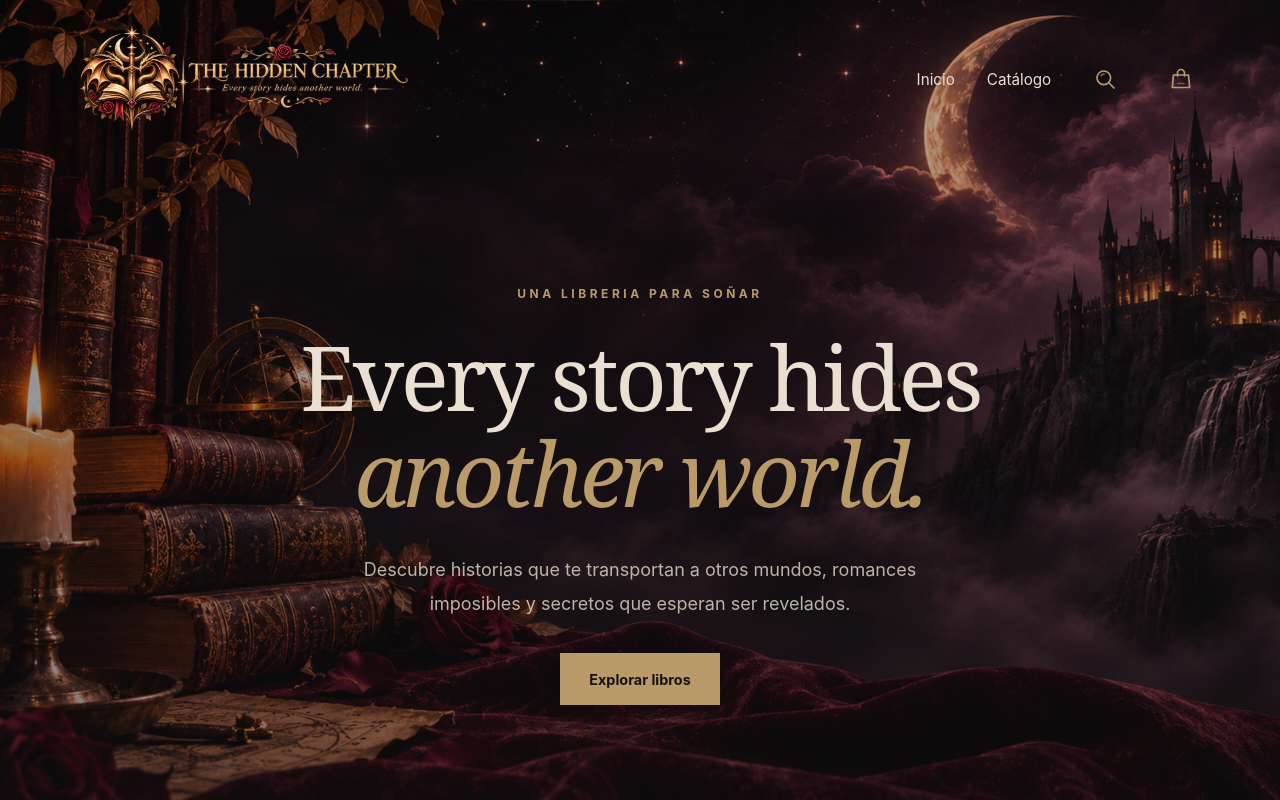
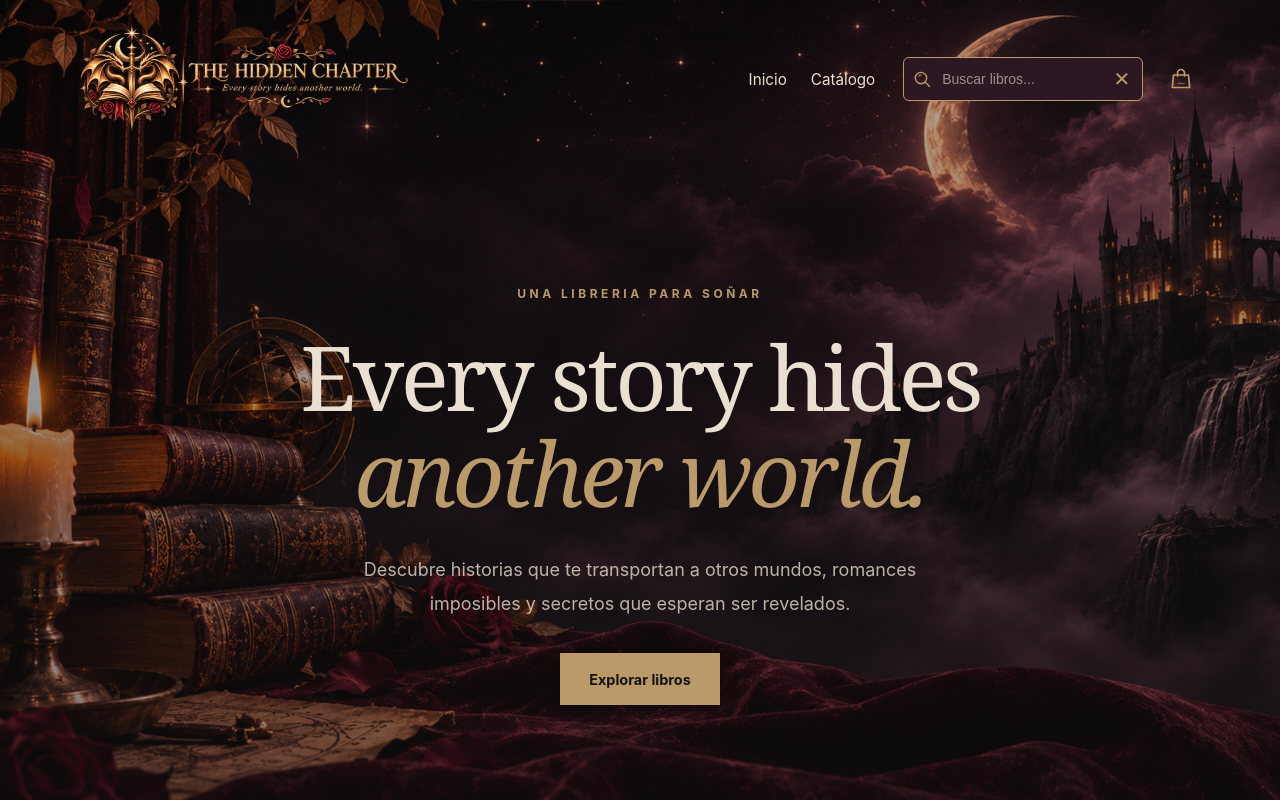
Before and after one commit to Sofia20092003/Ejercicio-React-1ev, a React (Vite) app: page / in a window 1280 px wide. Both pictures are taken after a click on the button "Buscar libros". Shown: the top 800 px of the page. Built offline with nearby package versions, Linux system fonts and the light colour scheme.

Commit message:
Arreglando la busqueda en el header
Replace the temporary search message with an inline search that filters books by title and description, displays up to four results, and supports closing with Escape.

```diff
--- a/src/App.css
+++ b/src/App.css
@@ -276,27 +276,166 @@
   outline-offset: 0.25rem;
 }
 
-/* MENSAJE TEMPORAL DEL BUSCADOR */
+/* NAVEGACIÓN CON BUSCADOR EXPANDIBLE */
 
-.search-preview {
-  position: absolute;
-  top: 100%;
-  right: 6%;
-  z-index: 10;
-  padding: 1.5rem;
-  border: 0.0625rem solid var(--color-gold);
-  border-radius: 0.5rem;
-  background-color: var(--color-plum);
-  color: var(--color-ivory);
+.navigation {
+  display: flex;
+  align-items: center;
+  justify-content: flex-end;
+  gap: 1rem;
 }
 
-.search-preview p {
+.nav-links {
+  display: flex;
+  align-items: center;
+  gap: 2rem;
+  white-space: nowrap;
+  transition:
+    transform 0.4s ease,
+    gap 0.4s ease;
+}
+
+.navigation.search-open .nav-links {
+  transform: translateX(-0.75rem);
+  gap: 1.5rem;
+}
+
+.nav-search {
+  position: relative;
+  display: flex;
+  align-items: center;
+  width: 2.75rem;
+  min-width: 2.75rem;
+  transition: width 0.4s ease;
+}
+
+.navigation.search-open .nav-search {
+  width: 15rem;
+}
+
+.nav-search-expanded,
+.inline-search {
+  width: 100%;
+  min-width: 0;
+}
+
+.inline-search-field {
+  display: flex;
+  align-items: center;
+  gap: 0.5rem;
+  width: 100%;
+  min-height: 2.75rem;
+  padding: 0.25rem 0.5rem;
+  border: 0.0625rem solid var(--color-gold);
+  border-radius: 0.375rem;
+  background-color: var(--color-plum);
+}
+
+.inline-search-icon {
+  width: 1.25rem;
+  height: 1.25rem;
+  flex-shrink: 0;
+}
+
+.inline-search-field input {
+  width: 100%;
+  min-width: 0;
+  border: none;
+  outline: none;
+  background: transparent;
+  color: var(--color-ivory);
+  font-size: 0.875rem;
+}
+
+.inline-search-field input::placeholder {
+  color: rgb(234 224 210 / 60%);
+}
+
+.inline-search-field input::-webkit-search-cancel-button {
+  display: none;
+}
+
+.search-close {
+  flex-shrink: 0;
+  padding: 0.25rem;
+  border: none;
+  background: transparent;
+  color: var(--color-gold);
+  font-size: 1.25rem;
+  cursor: pointer;
+}
+
+/* RESULTADOS COMPACTOS */
+
+.inline-search-results {
+  position: absolute;
+  top: calc(100% + 0.75rem);
+  right: 0;
+  z-index: 100;
+  width: min(22rem, 85vw);
+  max-height: 20rem;
+  overflow-y: auto;
+  padding: 0.5rem;
+  border: 0.0625rem solid rgb(185 154 104 / 50%);
+  border-radius: 0.5rem;
+  background-color: rgb(45 23 34 / 97%);
+  box-shadow: 0 1rem 2rem rgb(0 0 0 / 35%);
+}
+
+.inline-search-result {
+  display: flex;
+  align-items: center;
+  gap: 0.75rem;
+  padding: 0.5rem;
+  border-radius: 0.375rem;
+}
+
+.inline-search-result + .inline-search-result {
+  border-top: 0.0625rem solid rgb(185 154 104 / 15%);
+}
+
+.inline-search-result img {
+  width: 2.25rem;
+  height: 3.25rem;
+  flex-shrink: 0;
+  object-fit: cover;
+  border-radius: 0.2rem;
+}
+
+.result-title {
   margin: 0;
+  color: var(--color-ivory);
+  font-size: 0.8rem;
+  font-weight: 600;
 }
+
+.result-author {
+  margin: 0.25rem 0 0;
+  color: var(--color-gold);
+  font-size: 0.7rem;
+}
+
+.search-empty {
+  margin: 0;
+  padding: 0.75rem;
+  color: var(--color-ivory);
+  font-size: 0.8rem;
+}
+
 
 @media (max-width: 30rem){
   .brand-logo{
     width: min(17rem, 80vw);
+  }
+
+  .navigation {
+    width: 100%;
+    justify-content: center;
+    flex-wrap: wrap;
+  }
+
+  .navigation.search-open .nav-search {
+    width: min(12rem, 48vw);
   }
 }
 
@@ -307,9 +446,21 @@
     padding: 1.5rem 5%;
   }
 
-  .navigation{
-    justify-content: center;
-    gap: 1.5rem;
+  .navigation {
+    gap: 0.5rem;
+  }
+
+  .nav-links {
+    gap: 1rem;
+  }
+
+  .navigation.search-open .nav-links {
+    transform: translateX(-0.25rem);
+    gap: 0.75rem;
+  }
+
+  .navigation.search-open .nav-search {
+    width: clamp(8rem, 30vw, 13rem);
   }
 
   .hero{
--- a/src/components/Header.tsx
+++ b/src/components/Header.tsx
@@ -1,7 +1,31 @@
-import { useState } from "react"
+import { useEffect, useRef, useState } from "react"
+import SearchOverlay from "./SearchOverlay";
 
 function Header() {
     const [buscadorAbierto, setBuscadorAbierto] = useState(false);
+    const inputRef = useRef<HTMLInputElement>(null)
+
+    useEffect(() => {
+        if(buscadorAbierto) {
+            inputRef.current?.focus()
+        }
+    }, [buscadorAbierto])
+
+    useEffect(() => {
+        if(!buscadorAbierto) return
+
+        function cerrarConEscape(event: KeyboardEvent){
+            if(event.key === 'Escape'){
+                setBuscadorAbierto(false)
+            }
+        }
+
+        window.addEventListener('keydown' , cerrarConEscape)
+
+        return () => {
+            window.removeEventListener('keydown' , cerrarConEscape)
+        }
+    } , [buscadorAbierto])
 
     return(
         <header className="header">
@@ -13,10 +37,14 @@ function Header() {
                 />
             </a>
 
-            <nav className="navigation" aria-label="Navegación principal">
+            <nav className={`navigation ${buscadorAbierto ? 'search-open' : ''}`} aria-label="Navegación principal">
+                <div className="nav-links">
                     <a href="#inicio">Inicio</a>
                     <a href="#catalogo">Catálogo</a>
+                </div>
 
+                <div className="nav-search">
+                    {!buscadorAbierto ? (
                         <button
                             type="button"
                             className="nav-icon"
@@ -26,6 +54,17 @@ function Header() {
                         >
                             <img src="/public/icons/search.svg" alt="" />
                         </button>
+                    ) : (
+                        <div className="nav-search-expanded">
+                            <SearchOverlay
+                                inputRef={inputRef}
+                                onClose={() => setBuscadorAbierto(false)}
+                            />
+                        </div>
+                    )}
+                </div>
+
+
 
                 <a
                     href="#carrito"
@@ -36,11 +75,6 @@ function Header() {
                 </a>
             </nav>
 
-            {buscadorAbierto && (
-                <div className="search-preview">
-                    <p>Próximamente: buscador de libros</p>
-                </div>
-            )}
         </header>
     )
 }
--- /dev/null
+++ b/src/components/SearchOverlay.tsx
@@ -0,0 +1,72 @@
+import { useState, type RefObject } from "react";
+import {books} from '../data/books'
+
+interface SearchOverlayProps{
+    onClose: () => void
+    inputRef: RefObject<HTMLInputElement | null>
+}
+
+function SearchOverlay({onClose, inputRef}: SearchOverlayProps){
+    const [busqueda, setBusqueda] = useState('')
+
+    const textoBusqueda = busqueda.trim().toLowerCase()
+
+    const resultados = textoBusqueda
+        ? books.filter((book) =>
+                book.titulo.toLowerCase().includes(textoBusqueda) ||
+                book.descripcion.toLowerCase().includes(textoBusqueda)
+            ).slice(0, 4)
+        : []
+    return (
+        <div className="inline-search">
+            <div className="inline-search-field">
+                <img
+                    src="/icons/search.svg"
+                    alt=""
+                    className="inline-search-icon"
+                />
+
+                <input
+                    ref={inputRef}
+                    type="search"
+                    placeholder="Buscar libros..."
+                    aria-label="Buscar libros"
+                    value={busqueda}
+                    onChange={(event) => setBusqueda(event.target.value)}
+                />
+
+                <button
+                    type="button"
+                    className="search-close"
+                    onClick={onClose}
+                    aria-label="Cerrar buscador"
+                >
+                    ✕
+                </button>
+            </div>
+
+            {textoBusqueda && (
+                <div className="inline-search-results">
+                {resultados.length > 0 ? (
+                    resultados.map((book) => (
+                    <div className="inline-search-result" key={book.id}>
+                        <img src={book.imagen} alt="" />
+
+                        <div>
+                        <p className="result-title">{book.titulo}</p>
+                        <p className="result-author">{book.autor}</p>
+                        </div>
+                    </div>
+                    ))
+                ) : (
+                    <p className="search-empty">
+                    No encontramos libros con esa búsqueda.
+                    </p>
+                )}
+                </div>
+            )}
+        </div>
+    )
+}
+
+export default SearchOverlay
```
Lines whose indentation alone changed are shown as unchanged.
